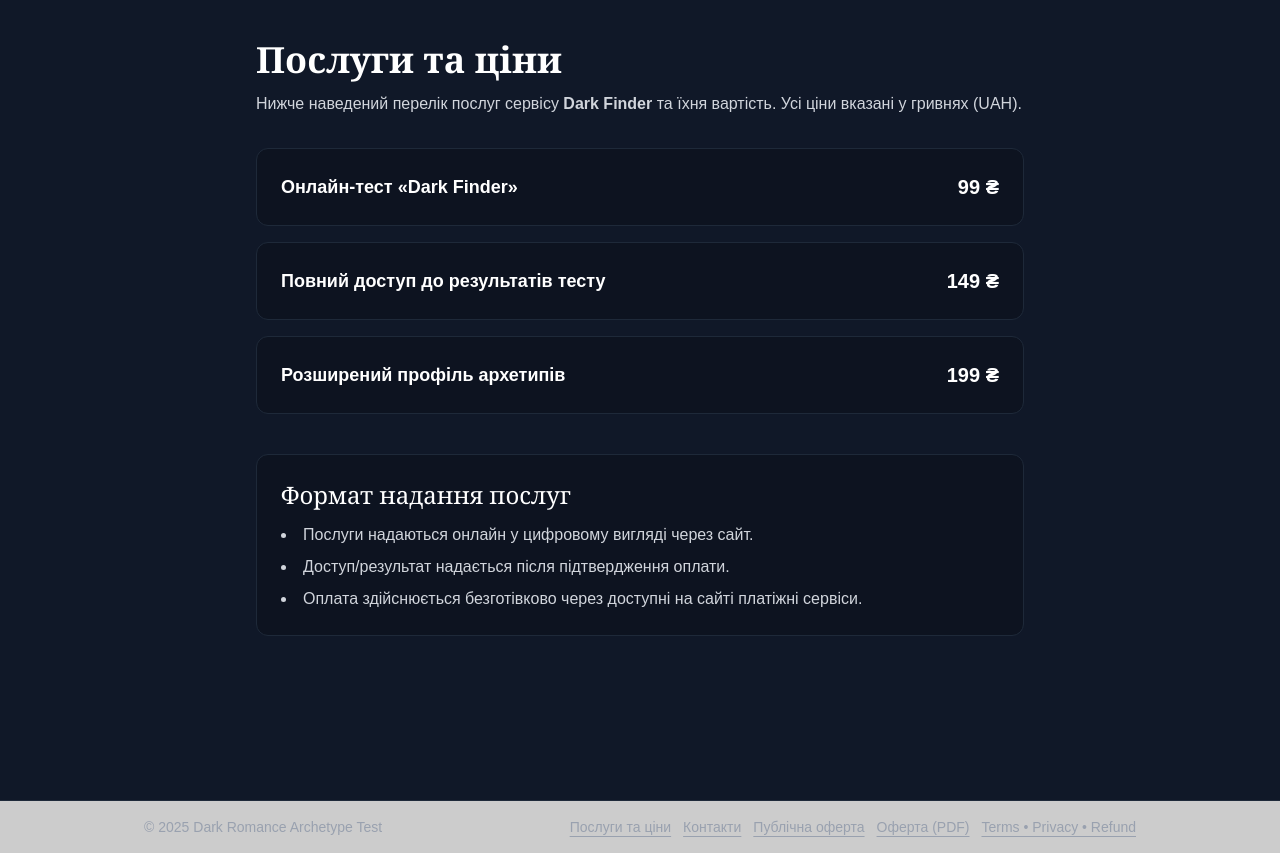
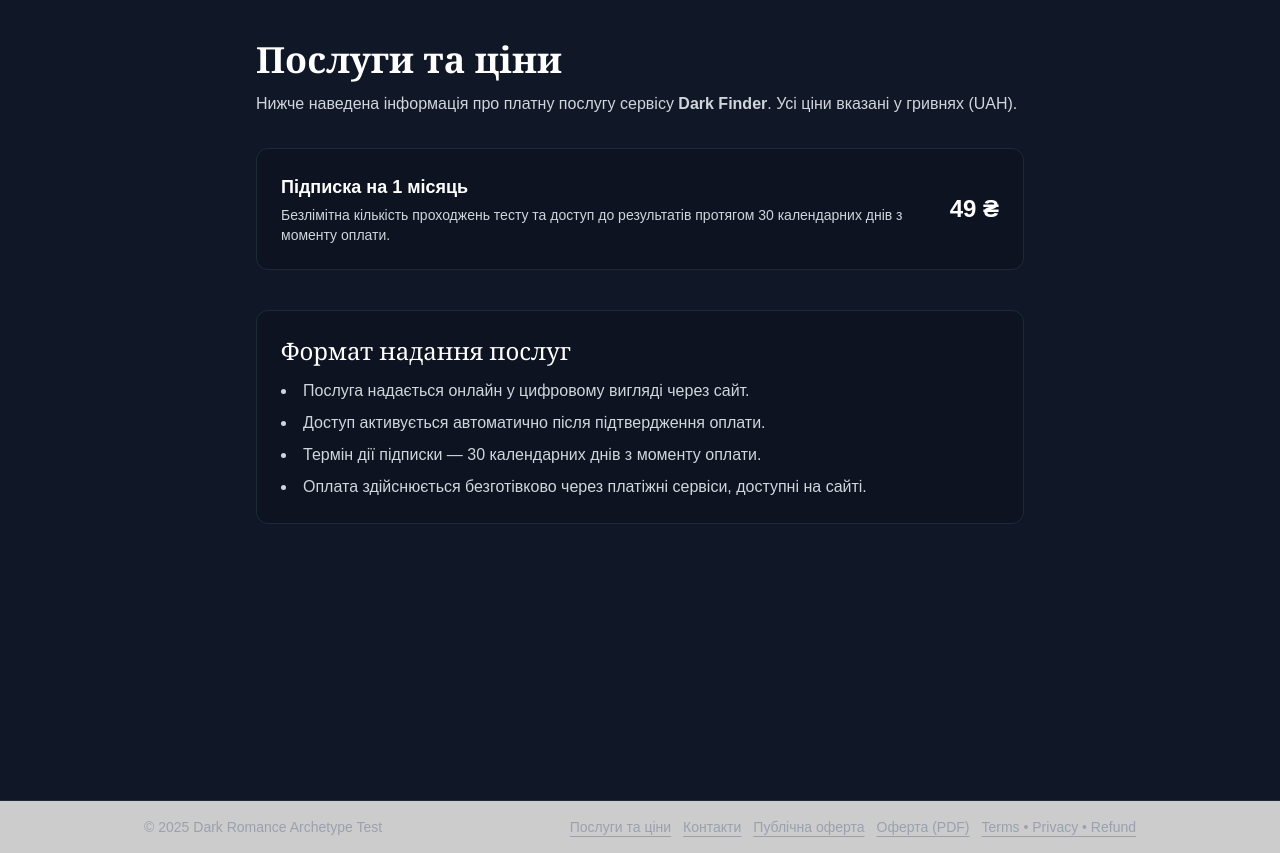
Before and after one commit to hellghost30/dark-romance-archetype-test, a Next.js app: page /pricing in a window 1280 px wide. Built offline with nearby package versions, Linux system fonts and the light colour scheme.

Commit message:
Add pricing, contacts, offer and legal pages for LiqPay

```diff
--- a/src/app/pricing/page.js
+++ b/src/app/pricing/page.js
@@ -4,40 +4,41 @@
     description: "Перелік послуг та ціни в гривнях (UAH) для сервісу Dark Finder",
   };
 
-  const SERVICES = [
-    { name: "Онлайн-тест «Dark Finder»", price: 99 },
-    { name: "Повний доступ до результатів тесту", price: 149 },
-    { name: "Розширений профіль архетипів", price: 199 },
-  ];
-
   export default function PricingPage() {
     return (
       <main className="min-h-screen bg-gray-900 text-white px-4 py-10">
         <div className="mx-auto w-full max-w-3xl">
           <h1 className="text-4xl font-serif font-bold mb-3">Послуги та ціни</h1>
+
           <p className="text-gray-300 mb-8">
-            Нижче наведений перелік послуг сервісу <span className="font-semibold">Dark Finder</span> та їхня вартість.
-            Усі ціни вказані у гривнях (UAH).
+            Нижче наведена інформація про платну послугу сервісу{" "}
+            <span className="font-semibold">Dark Finder</span>. Усі ціни вказані у гривнях (UAH).
           </p>
 
-          <div className="space-y-4">
-            {SERVICES.map((s) => (
-              <div
-                key={s.name}
-                className="bg-black/20 rounded-xl p-6 border border-gray-800 flex items-center justify-between gap-4"
-              >
-                <div className="text-lg font-semibold">{s.name}</div>
-                <div className="text-xl font-bold whitespace-nowrap">{s.price} ₴</div>
+          {/* ЄДИНА ПОСЛУГА */}
+          <div className="bg-black/20 rounded-xl p-6 border border-gray-800 flex items-center justify-between gap-4">
+            <div>
+              <div className="text-lg font-semibold mb-1">
+                Підписка на 1 місяць
               </div>
-            ))}
+              <div className="text-gray-300 text-sm">
+                Безлімітна кількість проходжень тесту та доступ до результатів протягом 30 календарних днів з моменту оплати.
+              </div>
+            </div>
+
+            <div className="text-2xl font-bold whitespace-nowrap">
+              49 ₴
+            </div>
           </div>
 
+          {/* ФОРМАТ НАДАННЯ ПОСЛУГ */}
           <div className="mt-10 bg-black/20 rounded-xl p-6 border border-gray-800">
             <h2 className="text-2xl font-serif mb-3">Формат надання послуг</h2>
             <ul className="list-disc list-inside text-gray-300 space-y-2">
-              <li>Послуги надаються онлайн у цифровому вигляді через сайт.</li>
-              <li>Доступ/результат надається після підтвердження оплати.</li>
-              <li>Оплата здійснюється безготівково через доступні на сайті платіжні сервіси.</li>
+              <li>Послуга надається онлайн у цифровому вигляді через сайт.</li>
+              <li>Доступ активується автоматично після підтвердження оплати.</li>
+              <li>Термін дії підписки — 30 календарних днів з моменту оплати.</li>
+              <li>Оплата здійснюється безготівково через платіжні сервіси, доступні на сайті.</li>
             </ul>
           </div>
         </div>
```
